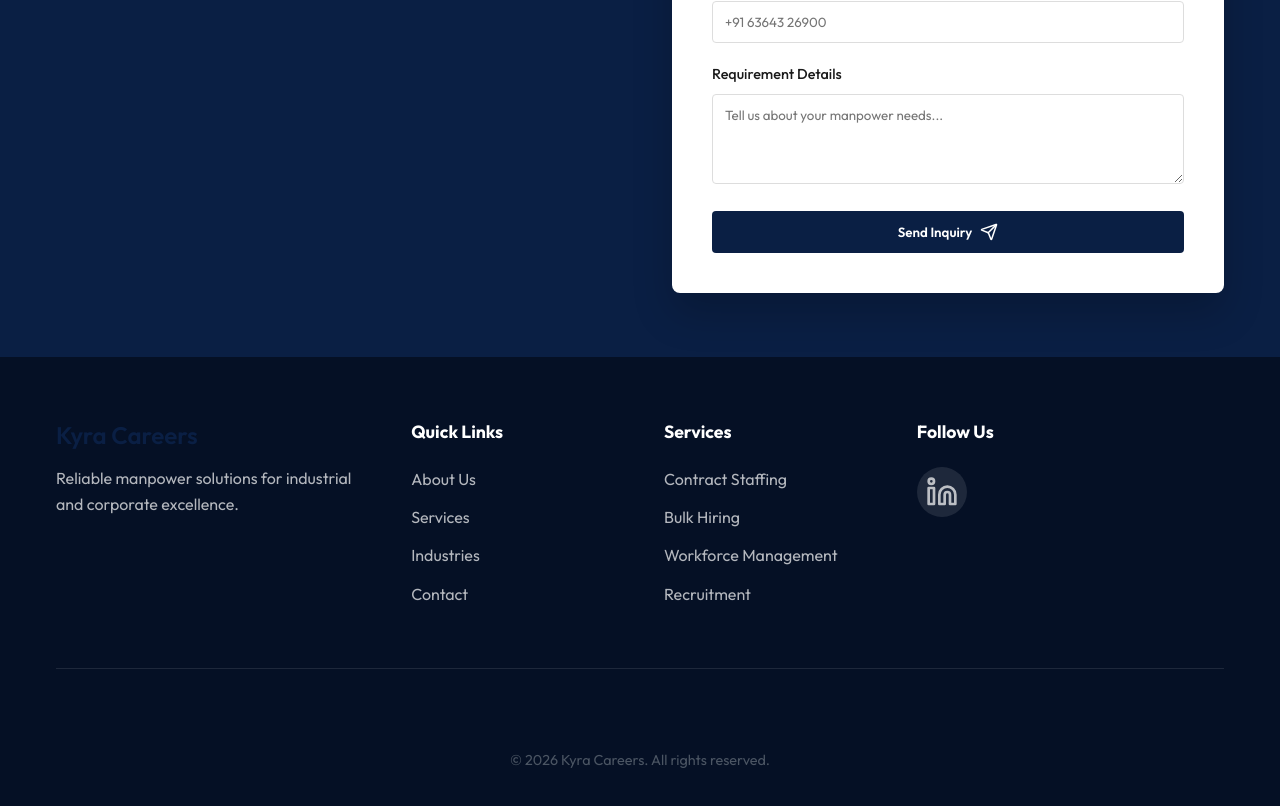
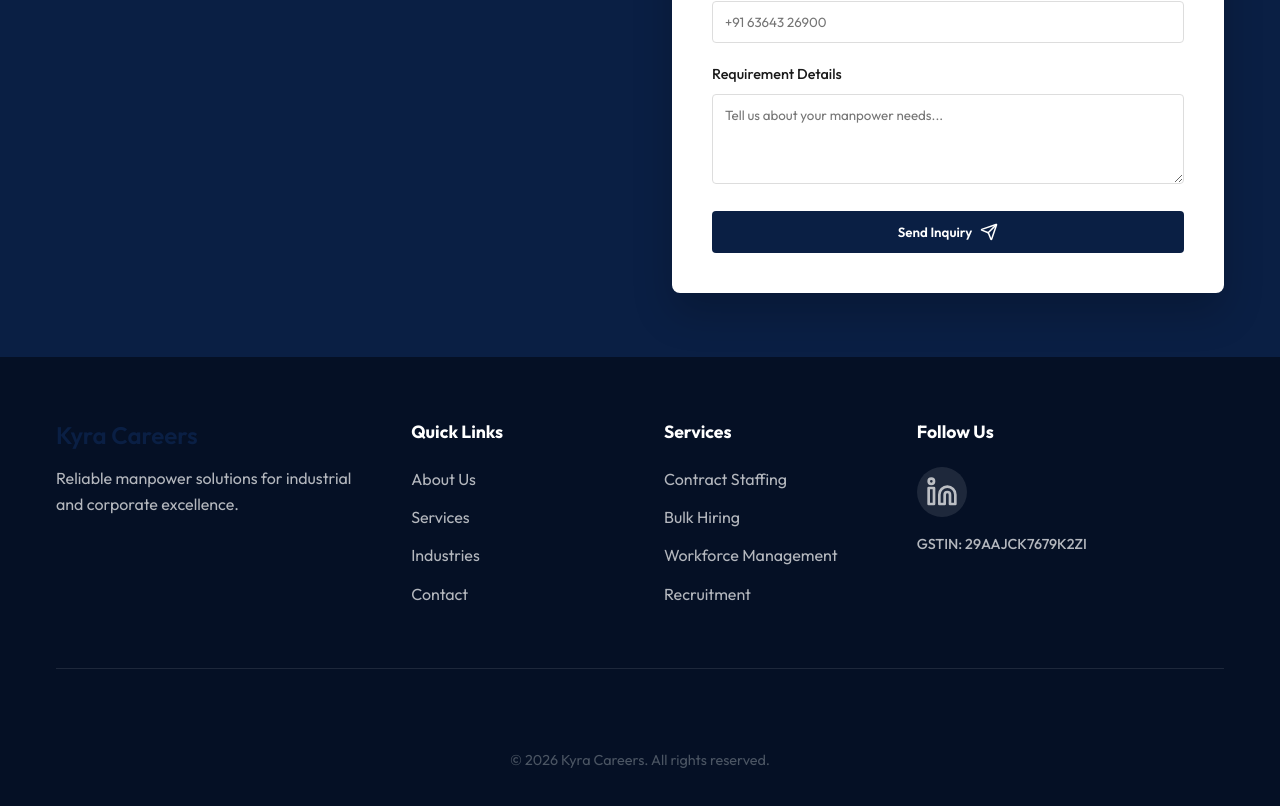
Before and after one commit to shubhamdnaik/Kyra, a React (Vite) app: page / in a window 1280 px wide. Shown: the part 5914-6720 px from the top of the page. Built offline with nearby package versions, Linux system fonts and the light colour scheme.

Commit message:
Add GSTIN to footer

```diff
--- a/src/components/Footer.css
+++ b/src/components/Footer.css
@@ -102,3 +102,10 @@
         justify-content: center;
     }
 }
+
+.gstin-text {
+    margin-top: 1rem;
+    color: rgba(255, 255, 255, 0.7);
+    font-size: 0.9rem;
+    font-weight: 500;
+}
--- a/src/components/Footer.jsx
+++ b/src/components/Footer.jsx
@@ -41,6 +41,7 @@ export function Footer() {
                                 <Linkedin size={32} />
                             </a>
                         </div>
+                        <p className="gstin-text">GSTIN: 29AAJCK7679K2ZI</p>
                     </div>
                 </div>
 
```
